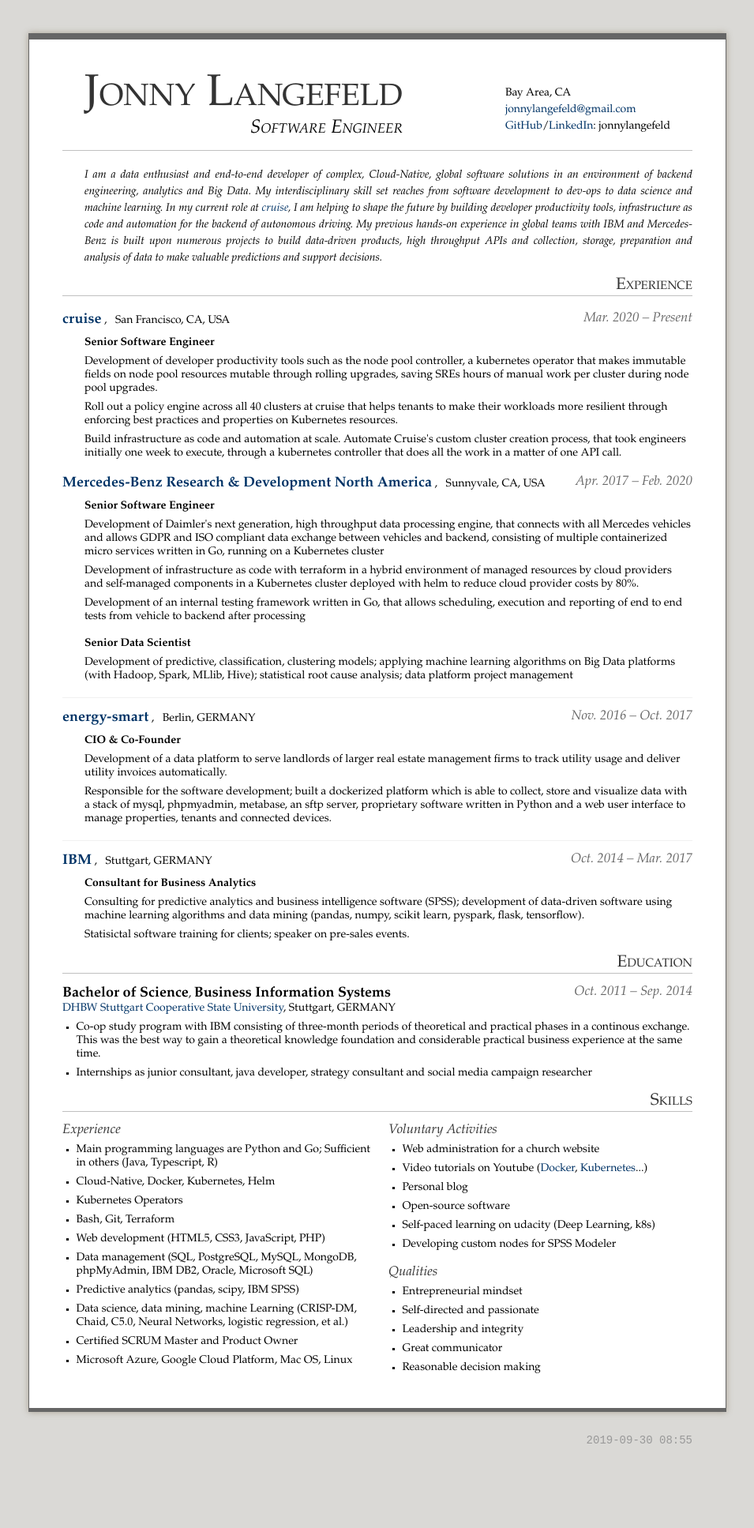
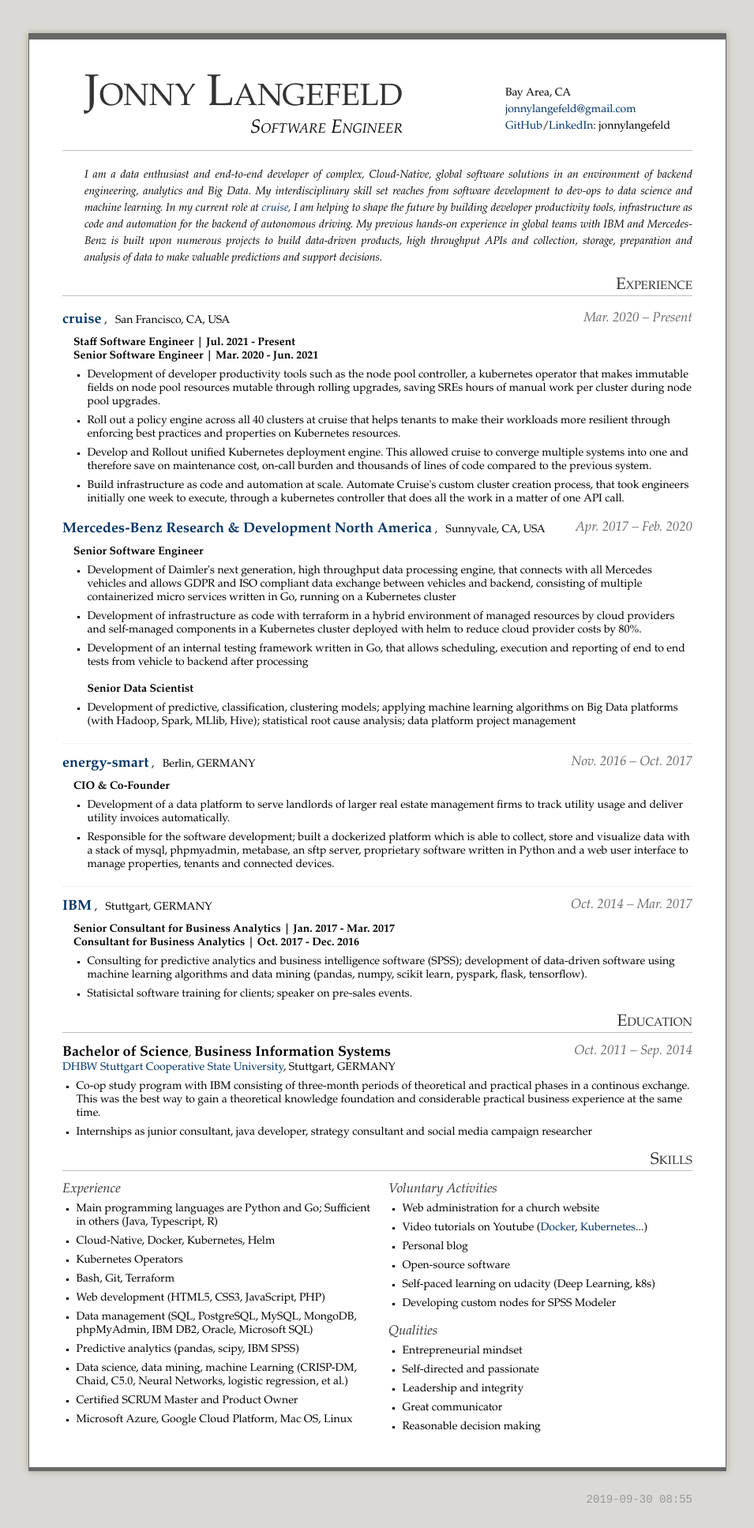
Before and after one commit to jonnylangefeld/jonnylangefeld.com, a Jekyll site: the page cv/cv.html, which Jekyll copies as it is, in a window 1280 px wide. Shown: the whole page at 79% size, without its empty margins (162-1117 px from the left). Built offline with Jekyll 4.4.1, drawn with Linux system fonts in a browser that asks for light colours; some web fonts are replaced; before the commit the page ends 1860 px from its top, so only the background shows below that.

Commit message:
Add promotions to resume

```diff
--- a/cv/css/resume.css
+++ b/cv/css/resume.css
@@ -416,11 +416,11 @@
 }
 
 .PositionHistory {
-	padding: 0.75em 0 0.25em 2em;
+	padding: 0.75em 0 0.25em 1em;
 }
 
 .ProjectHistory .Project {
-	padding: 0.375em 0 0.25em 2em;
+	padding: 0.375em 0 0.25em 1em;
 }
 
 .PositionHistory .Title,
--- a/cv/cv.html
+++ b/cv/cv.html
@@ -65,17 +65,26 @@
         </h3>
         <div class="PositionHistory">
             <h4>
-                <span class="Title">Senior Software Engineer</span>
+                <span class="Title">Staff Software Engineer | Jul. 2021 - Present</span>
             </h4>
-            <p>
+            <h4>
+                <span class="Title">Senior Software Engineer | Mar. 2020 - Jun. 2021</span>
+            </h4>
+            <ul>
+                <li>
                     <span class="Description">Development of developer productivity tools such as the node pool controller, a kubernetes operator that makes immutable fields on node pool resources mutable through rolling upgrades, saving SREs hours of manual work per cluster during node pool upgrades.</span>
-            </p>
-            <p>
+                </li>
+                <li>
                     <span class="Description">Roll out a policy engine across all 40 clusters at cruise that helps tenants to make their workloads more resilient through enforcing best practices and properties on Kubernetes resources.</span>
-            </p>
-            <p>
+                </li>
+                <li>
+                    <span class="Description">Develop and Rollout unified Kubernetes deployment engine. This allowed cruise to converge multiple systems into one and therefore save on maintenance cost, on-call burden and thousands of lines of code compared to the previous system.</span>
+                </li>
+                <li>
                     <span class="Description">Build infrastructure as code and automation at scale. Automate Cruise's custom cluster creation process, that took engineers initially one week to execute, through a kubernetes controller that does all the work in a matter of one API call.</span>
-            </p>
+                </li>
+            </ul>
+
         </div>
     </div>
 
@@ -95,30 +104,32 @@
             <h4>
                 <span class="Title">Senior Software Engineer</span>
             </h4>
-            <p>
+            <ul>
+                <li>
                         <span class="Description">Development of Daimler's next generation, high throughput data processing engine, that connects with all Mercedes vehicles and allows
                         GDPR and ISO compliant data exchange between vehicles and backend, consisting of multiple containerized
                         micro services written in Go, running on a Kubernetes cluster</span>
-            </p>
-            <p>
+                </li>
+                <li>
                         <span class="Description">Development of infrastructure as code with terraform in a hybrid environment of managed resources by cloud providers and self-managed
                         components in a Kubernetes cluster deployed with helm to reduce cloud provider costs by 80%.
                     </span>
-            </p>
-            <p>
+                </li>
+                <li>
                         <span class="Description">Development of an internal testing framework written in Go, that allows scheduling, execution and reporting of end to end tests from
                         vehicle to backend after processing</span>
-            </p>
+                </li>
                 <br>
                 <h4>
                     <span class="Title">Senior Data Scientist</span>
                 </h4>
-            <p>
+                <li>
                         <span class="Description">Development of predictive, classification, clustering models; applying machine learning
                             algorithms on Big Data platforms
                             (with Hadoop, Spark, MLlib, Hive); statistical root cause analysis; data platform project management
                         </span>
-            </p>
+                </li>
+            </ul>
         </div>
     </div>
 
@@ -138,15 +149,17 @@
             <h4>
                 <span class="Title">CIO & Co-Founder</span>
             </h4>
-            <p>
+            <ul>
+                <li>
                         <span class="Description">Development of a data platform to serve landlords of larger real estate management firms to
                             track utility usage and deliver utility invoices automatically.</span>
-            </p>
-            <p>
+                </li>
+                <li>
                         <span class="Descritpion">Responsible for the software development; built a dockerized platform which is able to collect, store
                             and visualize data with a stack of mysql, phpmyadmin, metabase, an sftp server, proprietary software
                             written in Python and a web user interface to manage properties, tenants and connected devices.</span>
-            </p>
+                </li>
+            </ul>
         </div>
     </div>
 
@@ -164,12 +177,19 @@
         </h3>
         <div class="PositionHistory">
             <h4>
-                <span class="Title">Consultant for Business Analytics</span>
-            </h4><p>
+                <span class="Title">Senior Consultant for Business Analytics | Jan. 2017 - Mar. 2017</span>
+            </h4>
+            <h4>
+                <span class="Title">Consultant for Business Analytics | Oct. 2017 - Dec. 2016</span>
+            </h4>
+            <ul>
+                <li>
                     <span class="Description">Consulting for predictive analytics and business intelligence software (SPSS); development of data-driven software using machine learning algorithms and data mining (pandas, numpy, scikit learn, pyspark, flask, tensorflow).</span>
-            </p><p>
+                </li>
+                <li>
                     <span class="Description">Statisictal software training for clients; speaker on pre-sales events.</span>
-            </p>
+                </li>
+            </ul>
         </div>
     </div>
 
```
Also changed, not shown: 1 other file. Lines whose indentation alone changed are shown as unchanged.
